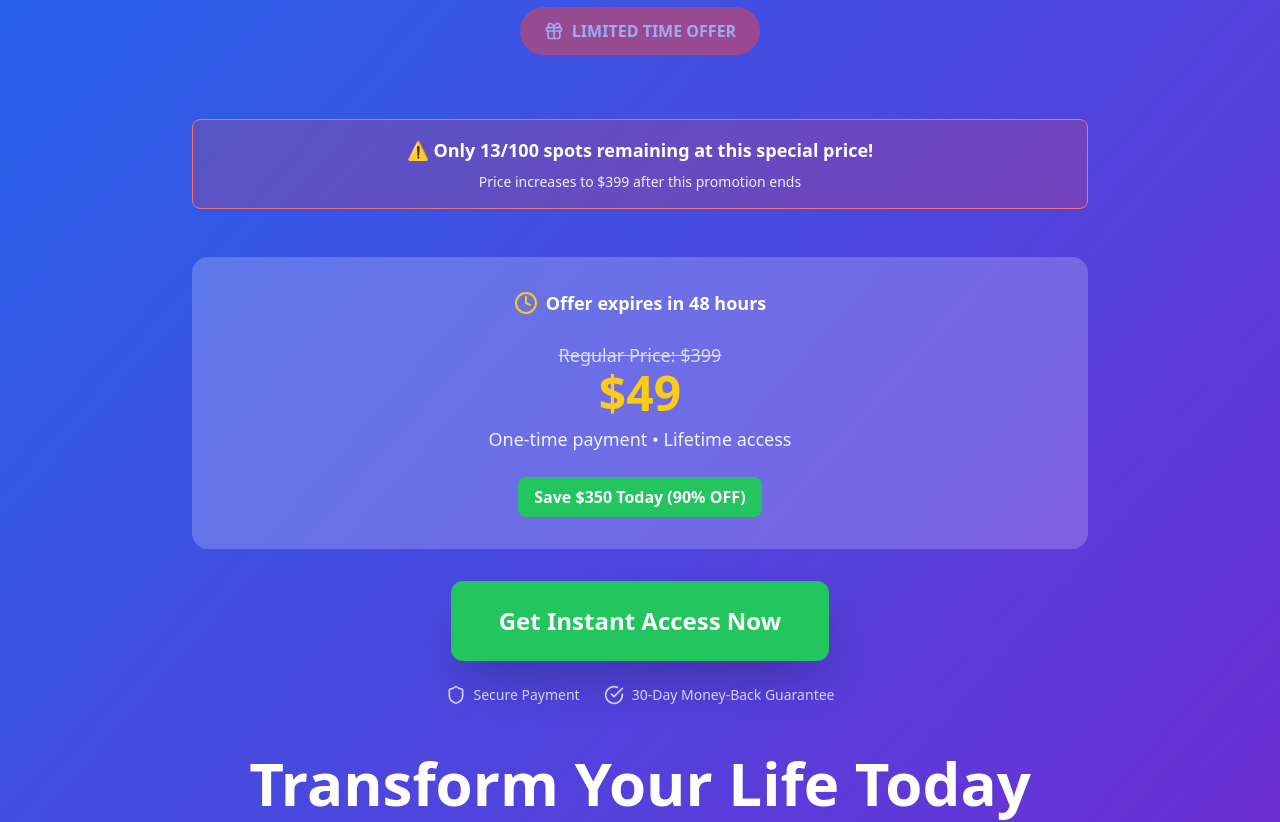
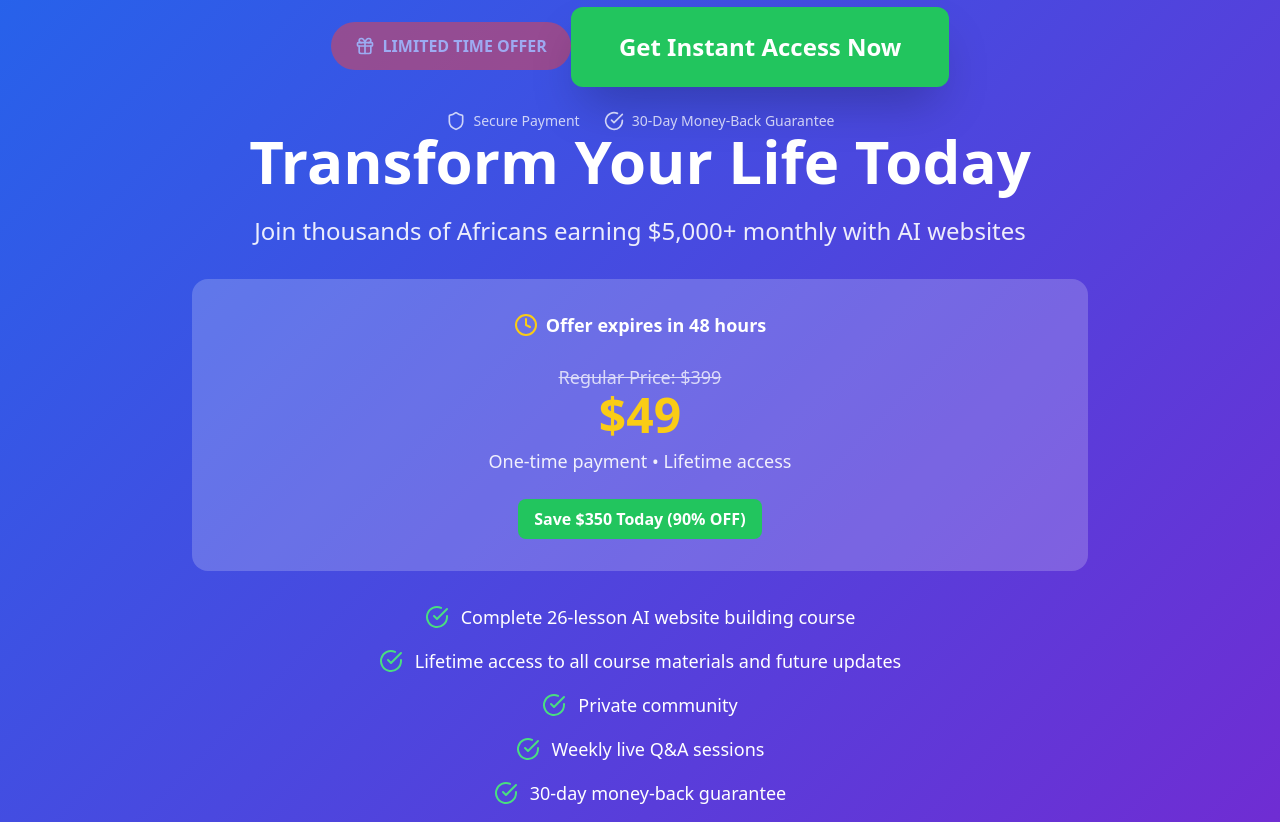
Before and after one commit to puralumina/African-AI-Course-Landing-Page, a React (Vite) app: page / in a window 1280 px wide. Shown: the part 9040-9862 px from the top of the page. Built offline with nearby package versions, Linux system fonts and the light colour scheme.

Commit message:
Updated FinalCTA.tsx

```diff
--- a/src/components/FinalCTA.tsx
+++ b/src/components/FinalCTA.tsx
@@ -20,15 +20,35 @@ const FinalCTA = () => {
             <span className="font-bold">LIMITED TIME OFFER</span>
           </div>
 
-          {/* Urgency Message */}
-          <div className="mt-8 bg-red-500 bg-opacity-20 border border-red-400 rounded-lg p-4">
-            <p className="text-lg font-semibold">
-              ⚠️ Only 13/100 spots remaining at this special price!
-            </p>
-            <p className="text-sm opacity-90 mt-2">
-              Price increases to $399 after this promotion ends
-            </p>
-          </div><br></br><br></br>
+          {/* Main CTA Button */}
+          <a
+            href="https://buy.stripe.com/28E4gzeKH1x1dyB2TM8Zq05"
+            target="_blank"
+            rel="noopener noreferrer"
+            className="inline-block bg-green-500 hover:bg-green-600 text-white px-12 py-6 rounded-xl font-bold text-2xl transition-all duration-200 transform hover:scale-105 shadow-2xl mb-6 w-full sm:w-auto text-center"
+          >
+            Get Instant Access Now
+          </a>
+
+          {/* Security Badges */}
+          <div className="flex items-center justify-center space-x-6 text-sm opacity-75">
+            <div className="flex items-center">
+              <Shield className="h-5 w-5 mr-2" />
+              <span>Secure Payment</span>
+            </div>
+            <div className="flex items-center">
+              <CheckCircle className="h-5 w-5 mr-2" />
+              <span>30-Day Money-Back Guarantee</span>
+            </div>
+          </div>
+
+          <h2 className="text-4xl md:text-6xl font-bold mb-6">
+            Transform Your Life Today
+          </h2>
+
+          <p className="text-xl md:text-2xl mb-8 opacity-90">
+            Join thousands of Africans earning $5,000+ monthly with AI websites
+          </p>
 
           {/* Pricing */}
           <div className="bg-white bg-opacity-20 rounded-2xl p-8 mb-8">
@@ -46,6 +66,16 @@ const FinalCTA = () => {
             <div className="bg-green-500 text-white px-4 py-2 rounded-lg inline-block font-semibold">
               Save $350 Today (90% OFF)
             </div>
+          </div>
+
+          {/* Benefits Checklist */}
+          <div className="space-y-4 mb-8">
+            {benefits.map((benefit, index) => (
+              <div key={index} className="flex items-center justify-center text-left">
+                <CheckCircle className="h-6 w-6 text-green-400 mr-3 flex-shrink-0" />
+                <span className="text-lg">{benefit}</span>
+              </div>
+            ))}
           </div>
 
           {/* Main CTA Button */}
@@ -68,26 +98,6 @@ const FinalCTA = () => {
               <CheckCircle className="h-5 w-5 mr-2" />
               <span>30-Day Money-Back Guarantee</span>
             </div>
-          </div><br></br><br></br>
-
-          {/* Transform Your Life */}
-
-          <h2 className="text-4xl md:text-6xl font-bold mb-6">
-            Transform Your Life Today
-          </h2>
-
-          <p className="text-xl md:text-2xl mb-8 opacity-90">
-            Join thousands of Africans earning $5,000+ monthly with AI websites
-          </p>
-
-          {/* Benefits Checklist */}
-          <div className="space-y-4 mb-8">
-            {benefits.map((benefit, index) => (
-              <div key={index} className="flex items-center justify-center text-left">
-                <CheckCircle className="h-6 w-6 text-green-400 mr-3 flex-shrink-0" />
-                <span className="text-lg">{benefit}</span>
-              </div>
-            ))}
           </div>
 
           {/* Urgency Message */}
```
